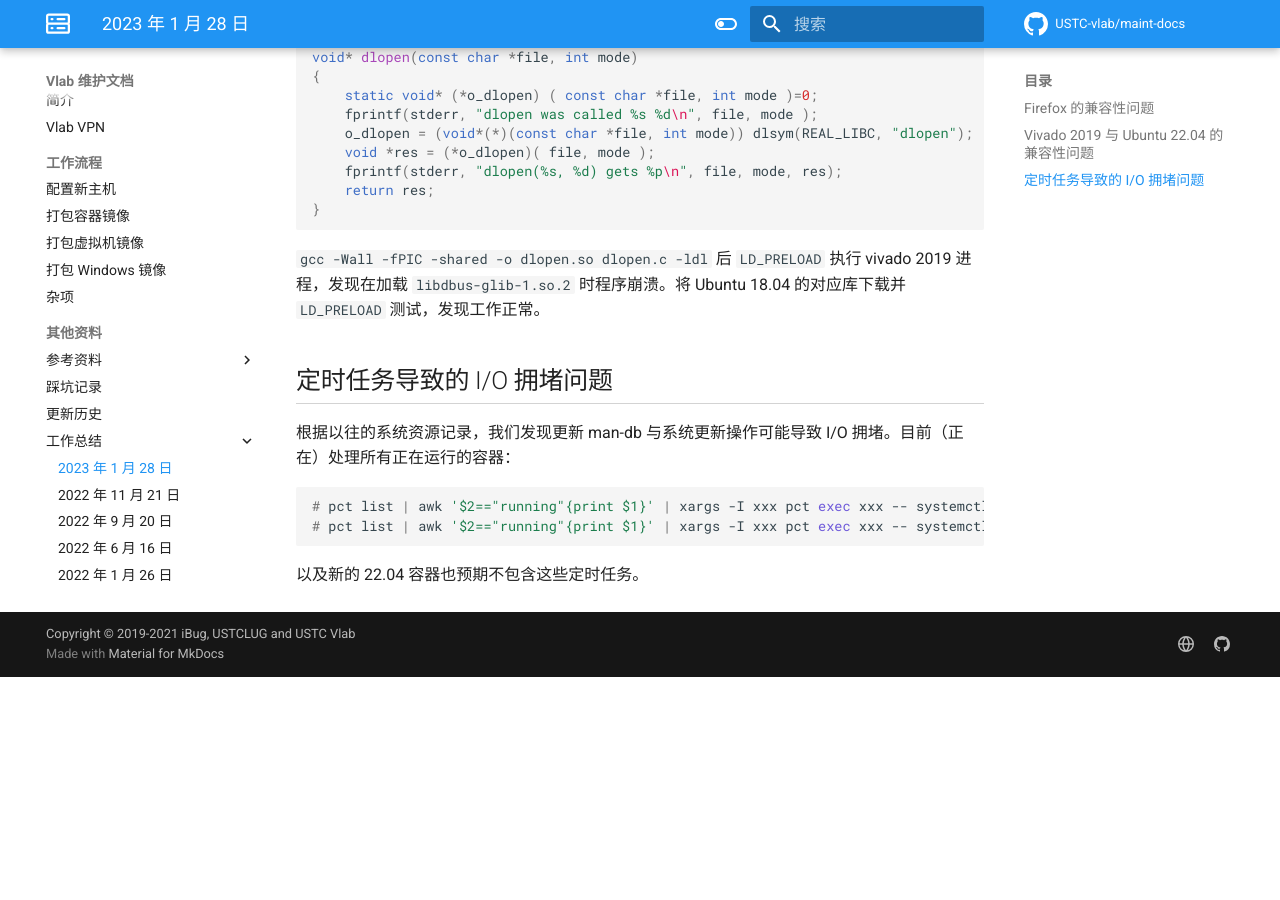
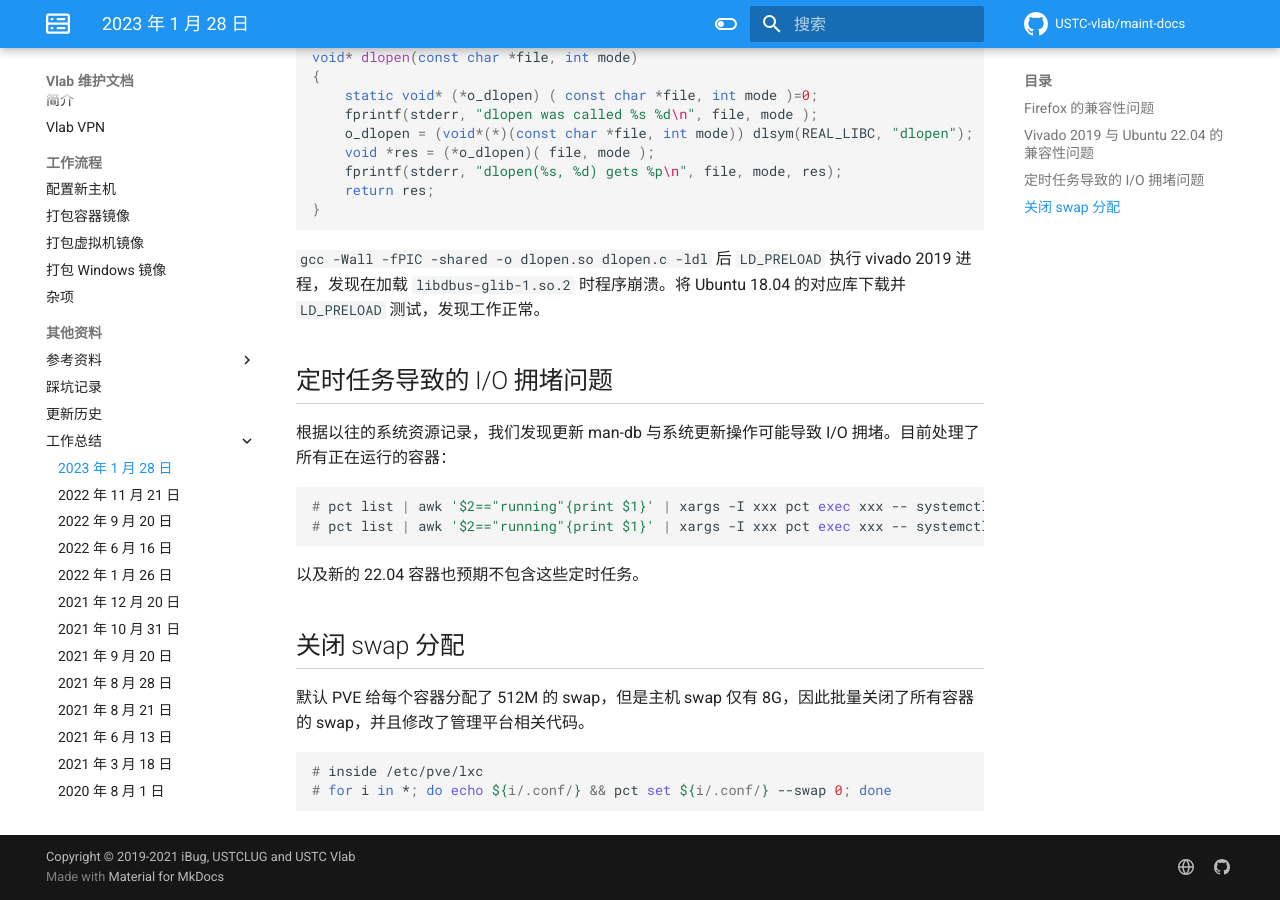
Before and after one commit to USTC-vlab/maint-docs, an MkDocs documentation site: the page built from docs/records/2023-01-28.md, in a window 1280 px wide and 900 px high, scrolled down 2017 px. Built offline with MkDocs 1.6.1 and Material for MkDocs 9.7.7, drawn with Linux system fonts in a browser that asks for light colours; comment, search, counter and statistics services are not loaded; before the commit the page ends 2694 px from its top, so only the background shows below that.

Commit message:
update 23/01/28 work record

````diff
--- a/docs/records/2023-01-28.md
+++ b/docs/records/2023-01-28.md
@@ -104,7 +104,7 @@
 
 ## 定时任务导致的 I/O 拥堵问题
 
-根据以往的系统资源记录，我们发现更新 man-db 与系统更新操作可能导致 I/O 拥堵。目前（正在）处理所有正在运行的容器：
+根据以往的系统资源记录，我们发现更新 man-db 与系统更新操作可能导致 I/O 拥堵。目前处理了所有正在运行的容器：
 
 ```console
 # pct list | awk '$2=="running"{print $1}' | xargs -I xxx pct exec xxx -- systemctl disable man-db.timer
@@ -112,3 +112,12 @@
 ```
 
 以及新的 22.04 容器也预期不包含这些定时任务。
+
+## 关闭 swap 分配
+
+默认 PVE 给每个容器分配了 512M 的 swap，但是主机 swap 仅有 8G，因此批量关闭了所有容器的 swap，并且修改了管理平台相关代码。
+
+```console
+# inside /etc/pve/lxc
+# for i in *; do echo ${i/.conf/} && pct set ${i/.conf/} --swap 0; done
+```
````
